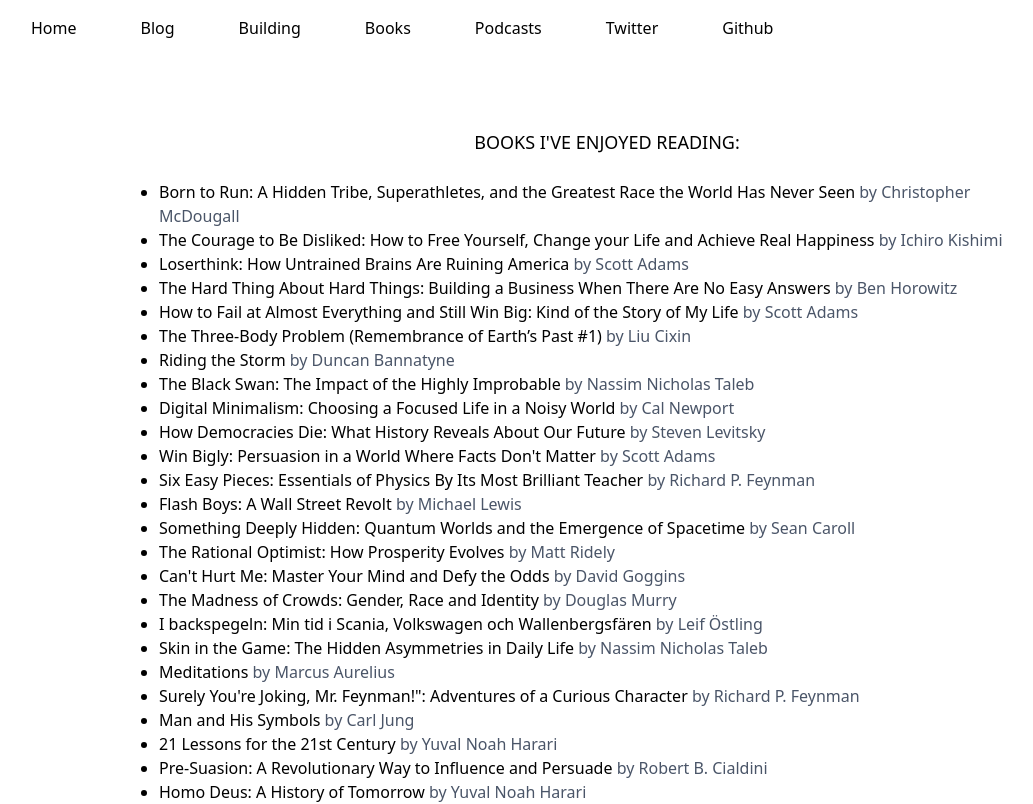
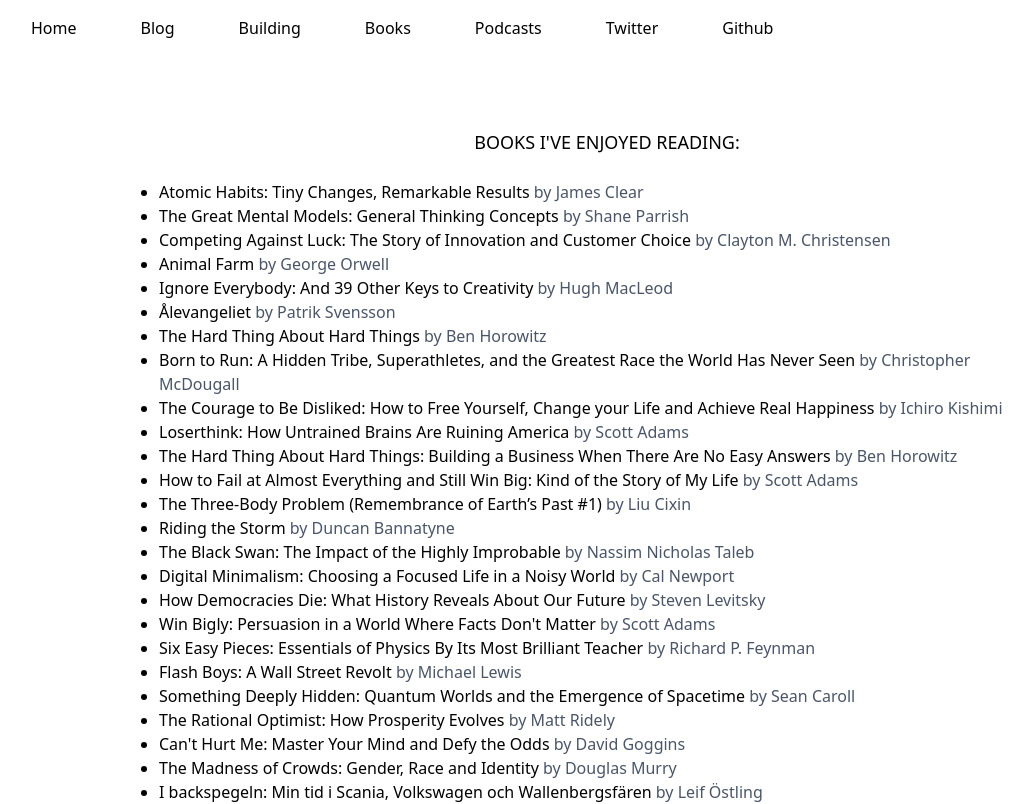
Before and after one commit to elitan/eliasson.me, a Next.js app: page /books in a window 1280 px wide. Shown: the top 804 px of the page, without its empty margins (33-1066 px from the left). Built offline with nearby package versions, Linux system fonts and the light colour scheme.

Commit message:
Added books read lately

```diff
--- a/src/pages/books.jsx
+++ b/src/pages/books.jsx
@@ -2,6 +2,55 @@
 
 export default function Home() {
   const books = [
+    {
+      title: `Atomic Habits: Tiny Changes, Remarkable Results`,
+      finishedReading: "2021",
+      author: {
+        name: "James Clear",
+      },
+    },
+    {
+      title: `The Great Mental Models: General Thinking Concepts`,
+      finishedReading: "2021",
+      author: {
+        name: "Shane Parrish",
+      },
+    },
+    {
+      title: `Competing Against Luck: The Story of Innovation and Customer Choice`,
+      finishedReading: "2021",
+      author: {
+        name: "Clayton M. Christensen",
+      },
+    },
+    {
+      title: `Animal Farm`,
+      finishedReading: "2021",
+      author: {
+        name: "George Orwell",
+      },
+    },
+    {
+      title: `Ignore Everybody: And 39 Other Keys to Creativity`,
+      finishedReading: "2021",
+      author: {
+        name: "Hugh MacLeod",
+      },
+    },
+    {
+      title: `Ålevangeliet`,
+      finishedReading: "2021",
+      author: {
+        name: "Patrik Svensson",
+      },
+    },
+    {
+      title: `The Hard Thing About Hard Things`,
+      finishedReading: "2021",
+      author: {
+        name: "Ben Horowitz",
+      },
+    },
     {
       title: `Born to Run: A Hidden Tribe, Superathletes, and the Greatest Race the World Has Never Seen`,
       finishedReading: "2020",
```
